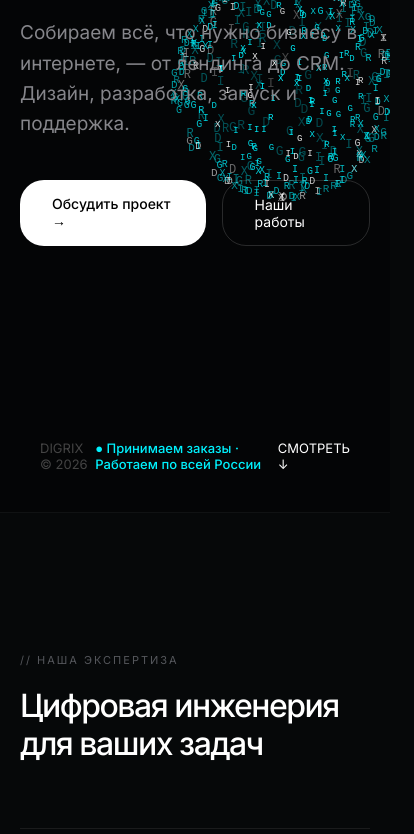
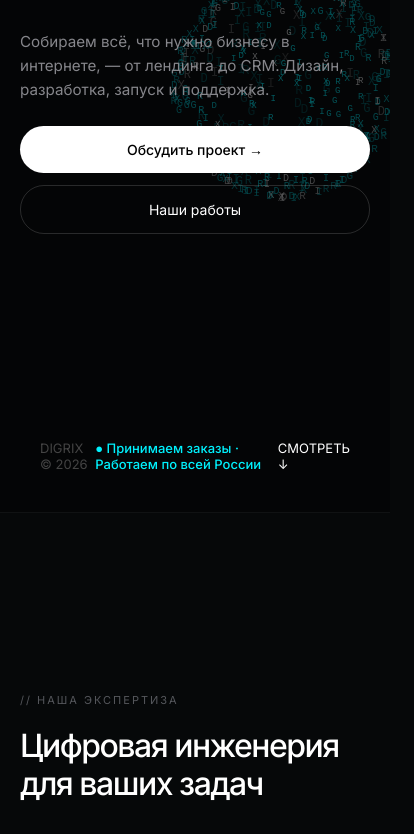
Before and after one commit to ilhamzakir667-droid/digital-architect, a plain HTML site: page index.html in a window 390 px wide. Shown: the part 332-1166 px from the top of the page, 414 px wide, since content can reach past the window. Drawn offline with Linux system fonts and the light colour scheme.

Commit message:
Update style.css

```diff
--- a/style.css
+++ b/style.css
@@ -524,3 +524,76 @@ body {
         display: none !important;
     }
 }
+/* ==========================================
+   АДАПТИВ ДЛЯ МОБИЛЬНЫХ УСТРОЙСТВ (iPhone и др.)
+   ========================================== */
+@media (max-width: 768px) {
+    /* 1. Запрещаем горизонтальную прокрутку */
+    html, body {
+        overflow-x: hidden;
+        width: 100%;
+    }
+
+    /* 2. Навигация в шапке */
+    .header-container {
+        padding: 0 16px;
+    }
+
+    /* Скрываем десктопные ссылки, чтобы не ломали шапку */
+    .main-nav {
+        display: none;
+    }
+
+    /* 3. Главный экран (Hero) */
+    .hero-container {
+        padding-top: 100px;
+        text-align: left;
+    }
+
+    .hero-title {
+        font-size: 2rem;
+        line-height: 1.2;
+    }
+
+    .hero-subtitle {
+        font-size: 0.95rem;
+        max-width: 100%;
+        margin-bottom: 24px;
+        /* Добавляем полупрозрачный подложку, если Canvas перекрывает */
+        position: relative;
+        z-index: 2;
+    }
+
+    /* 4. Кнопки на главном экране */
+    .hero-buttons {
+        flex-direction: column;
+        gap: 12px;
+        width: 100%;
+        position: relative;
+        z-index: 2;
+    }
+
+    .hero-buttons .btn {
+        width: 100%;
+        text-align: center;
+        justify-content: center;
+    }
+
+    /* 5. 3D-Canvas сфера — убираем на задний план и смещаем */
+    #particle-canvas {
+        opacity: 0.35; /* Делаем точечки более бледными на телефоне, чтобы текст читался */
+        pointer-events: none;
+    }
+
+    /* 6. Блоки решений и карточки */
+    .section-container {
+        padding: 40px 16px;
+    }
+
+    .philosophy-grid,
+    .portfolio-grid,
+    .pricing-grid {
+        grid-template-columns: 1fr !important; /* Строго в один столбец */
+        gap: 20px;
+    }
+}
```
